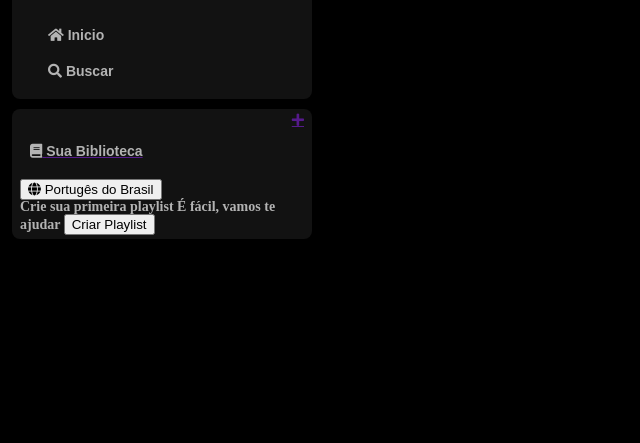
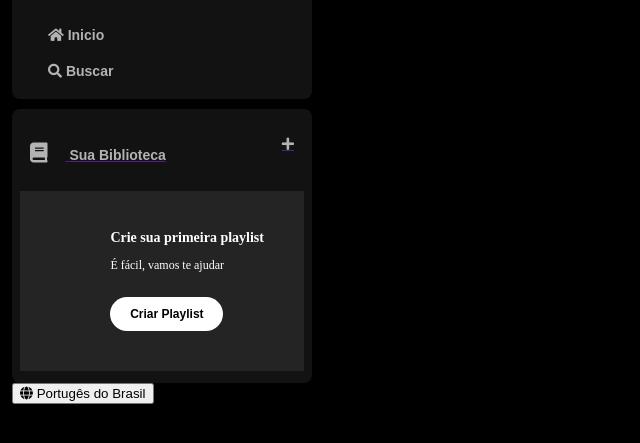
Before and after one commit to IgorFonseca7/Spotify, a plain HTML site: page index.html in a window 1280 px wide. Shown: the part 63-506 px from the top of the page, without its empty margins (0-640 px from the left). Drawn offline with Linux system fonts and the light colour scheme.

Commit message:
Add files via upload

```diff
--- a/index.html
+++ b/index.html
@@ -46,12 +46,7 @@
                     <a href=">Cookies"></a>
                 </div>
 
-                <div class="languages">
-                    <button class="languages__button">
-                        <span class="fa fa-globe"></span>
-                        <span>Portugês do Brasil</span>
-                    </button>
-                </div>
+
 
 
                     <section class="section-playlist">
@@ -66,6 +61,13 @@
                         </div>
                 </section>
             </div>
+
+            <div class="languages">
+                <button class="languages__button">
+                    <span class="fa fa-globe"></span>
+                    <span>Portugês do Brasil</span>
+                </button>
+            </div>
     </div>
     </div>
 </body>
--- a/style.css
+++ b/style.css
@@ -77,3 +77,73 @@ body {
     text-transform: none;
     padding: 20px 10px;
 }
+
+.library .library__button .fa{
+    font-size: 20px;
+    margin-right: 10px;
+    font-weight: 300;
+    padding-right: 8px;
+}
+
+.library .library__content .fa-plus{
+    color: #b3b3b3;
+    margin: 24px 10px;
+}
+
+.section-playlist{
+    display: flex;
+    align-items: flex-start;
+    justify-content: space-between;
+    gap: 20px;
+    color: #b3b3b3;
+    font-weight: 600;
+    font-size: 14px;
+    margin: 8px 0px;
+    padding: 16px 20px;
+    background-color: #242424;
+}
+
+.section-playlist .section-playlist__content{
+    display: flex;
+    flex-direction: column;
+    margin-right: 3;
+}
+
+.section-playlist__content .text{
+    padding-bottom: 14px;
+    color: #fff;
+}
+
+.section-playlist__content .subtitle{
+    font-weight: 500;
+    font-size: 12px;
+}
+
+.section-playlist__content .section-playlist__button{
+    display: flex;
+    justify-content: center;
+    background-color: #fff;
+    color: black;
+    border-radius: 20px;
+    font-size: 12px;
+    font-weight: 700;
+    font-family: "DM Sans", sans-serif;
+    text-decoration: none;
+    text-transform: none;
+    padding: 10px;
+    border: 0;
+    width: 113px;
+    margin-top: 12px;
+}
+
+.sidebar .cookies{
+    margin: 25px 20px;
+}
+
+.sidebar .cookies a{
+    color: #b3b3b3;
+    font-weight: 500;
+    font-size: 10px;
+    text-decoration: none;
+    text-transform: none;
+}
```
